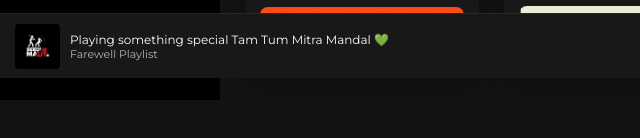
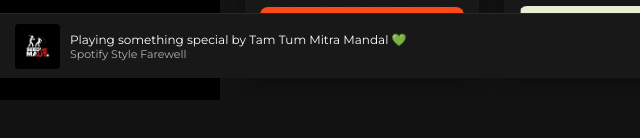
Before and after one commit to RushankSat/Farewell-om, a plain HTML site: page index.html in a window 1280 px wide. Shown: the part 722-860 px from the top of the page, 0-640 px from the left. Drawn offline with Linux system fonts and the light colour scheme.

Commit message:
Update index.html

```diff
--- a/index.html
+++ b/index.html
@@ -338,8 +338,8 @@ Variable pay मात्र आला नाही,
   <div class="player-left">
     <img src="Om-pic.png" alt="song">
     <div class="song-info">
-      <div>Playing something special Tam Tum Mitra Mandal 💚</div>
-      <div style="color:#b3b3b3; font-size:11px;">Farewell Playlist</div>
+      <div>Playing something special by Tam Tum Mitra Mandal 💚</div>
+      <div style="color:#b3b3b3; font-size:11px;">Spotify Style Farewell</div>
     </div>
   </div>
 
```
